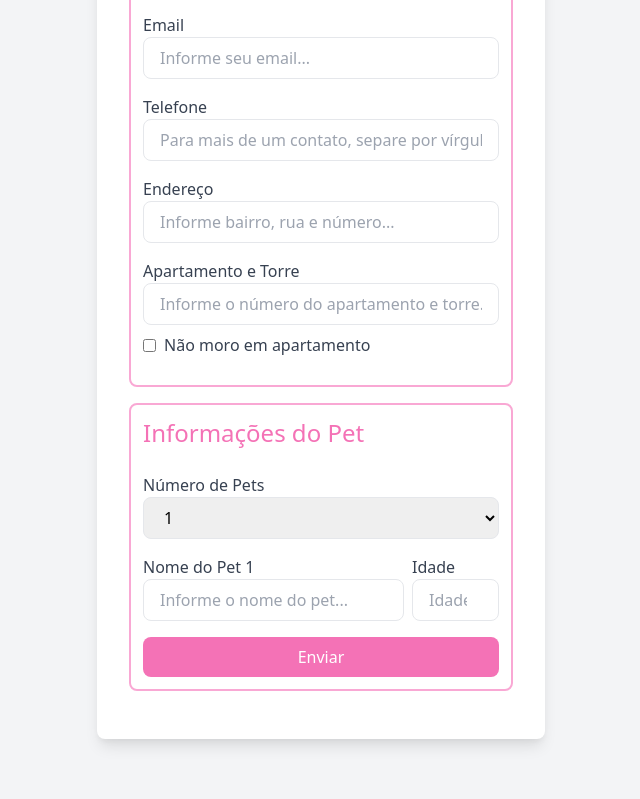
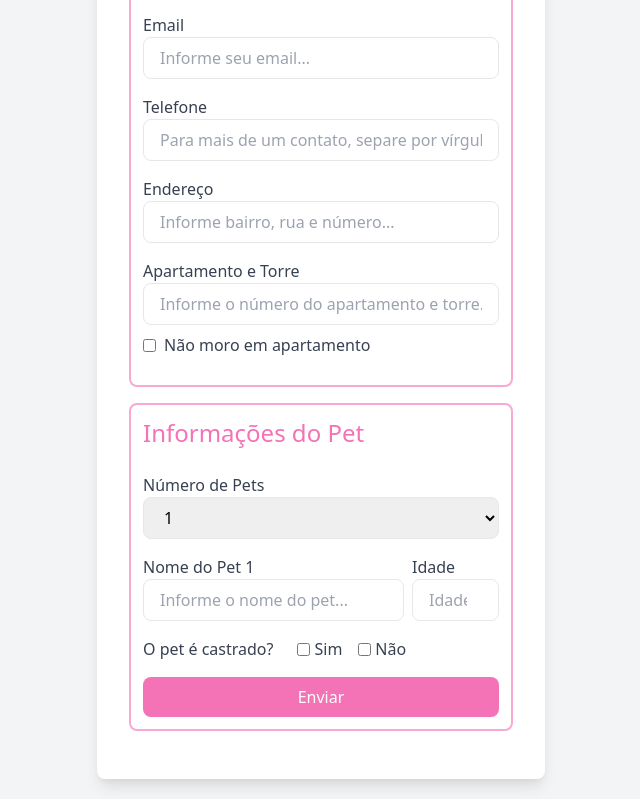
Before and after one commit to Deeerick/forms, a plain HTML site: page index.html in a window 1280 px wide. Shown: the part 407-1206 px from the top of the page, without its empty margins (319-959 px from the left). Before the commit the page ends 1166 px from the top, so only its background shows below. Drawn offline with nearby package versions, Linux system fonts and the light colour scheme.

Commit message:
Add pet castration option

```diff
--- a/index.html
+++ b/index.html
@@ -78,6 +78,17 @@
                                 class="w-full px-4 py-2 border rounded-lg focus:outline-none focus:ring-2 focus:ring-blue-500">
                         </div>
                     </div>
+                    <div class="mb-4">
+                        <div class="flex items-center">
+                            <label for="pet-castrado-1" class="text-gray-700 mr-6">O pet é castrado?</label>
+
+                            <input type="checkbox" id="pet-castrado-sim-1" name="pet-castrado-1" value="sim" class="mr-1">
+                            <label for="pet-castrado-sim-1" class="text-gray-700 mr-4">Sim</label>
+
+                            <input type="checkbox" id="pet-castrado-nao-1" name="pet-castrado-1" value="nao" class="mr-1">
+                            <label for="pet-castrado-nao-1" class="text-gray-700">Não</label>
+                        </div>
+                    </div>
                 </div>
 
             <button type="submit"
```
